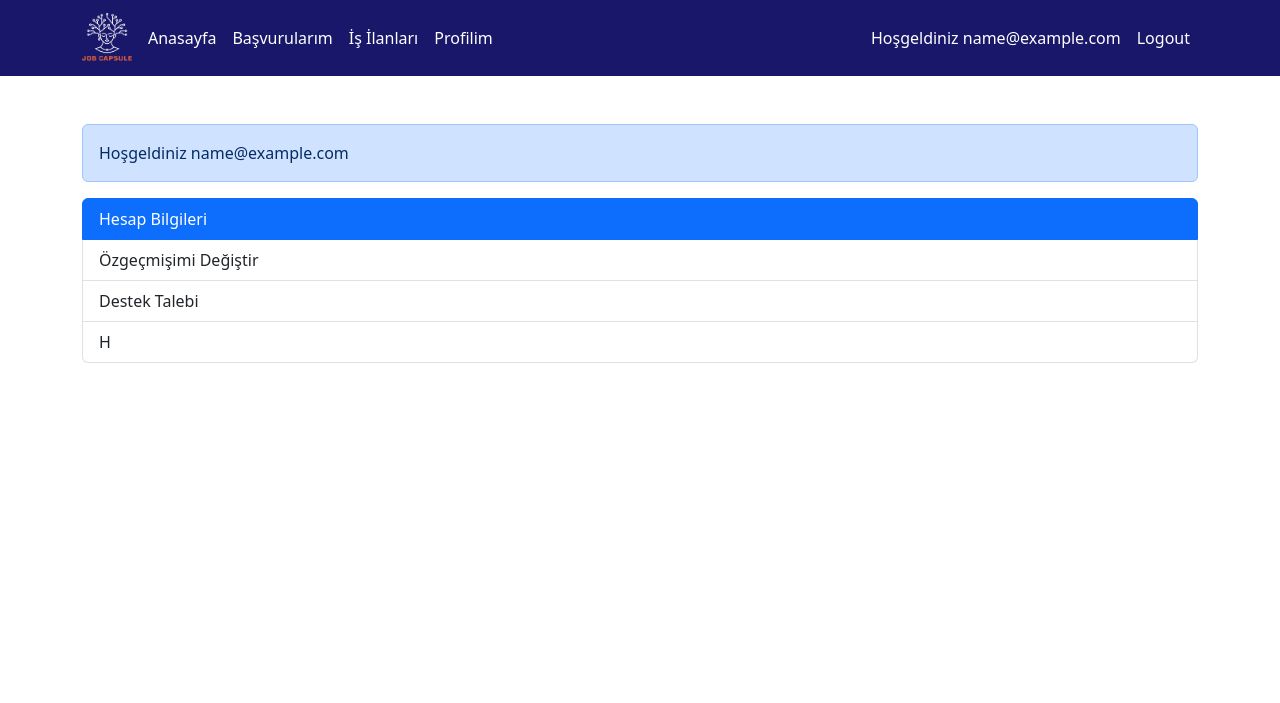
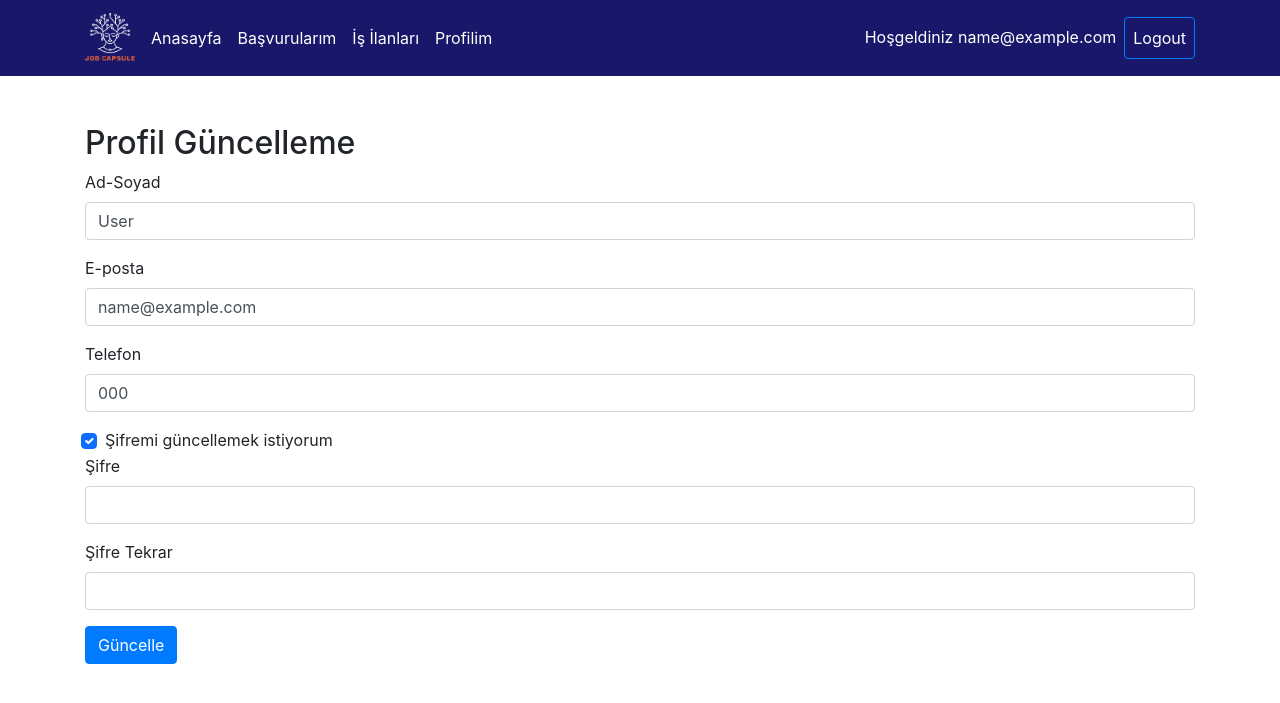
Before and after one commit to halecosar/Job_Capsule, a PHP site: page /Job_Capsule/Components/profile.php in a window 1280 px wide. Shown: the top 703 px of the page. Run offline with PHP 8.4, Linux system fonts and the light colour scheme; the visitor is signed in with stand-in values (Sample User, id 1); tables that the repository leaves empty or names only in its code hold one stand-in row (values such as "Sample post"); some libraries are stand-ins or nearby versions.

Commit message:
my-profile page added

```diff
--- a/Job_Capsule/Components/profile.php
+++ b/Job_Capsule/Components/profile.php
@@ -1,9 +1,63 @@
 <?php
-// session_start();
-?>
+include_once "../libs/functions.php";
+include "../libs/config.php";
+require "navbar.php";
 
-<?php
-require "navbar.php";
+// Kullanıcı oturumunu kontrol et
+if (!isset($_SESSION['userId'])) {
+    // Kullanıcı oturumu yoksa giriş sayfasına yönlendir
+    header("Location: login.php");
+    exit;
+}
+
+$user_id = $_SESSION['userId'];
+$error = "";
+$success = "";
+
+// Kullanıcı bilgilerini veritabanından çek
+$query = "SELECT fullname, mail, phone, password FROM users WHERE id = ?";
+if ($stmt = mysqli_prepare($connection, $query)) {
+    mysqli_stmt_bind_param($stmt, "i", $user_id);
+    mysqli_stmt_execute($stmt);
+    mysqli_stmt_bind_result($stmt, $fullname, $mail, $phone, $current_password);
+    mysqli_stmt_fetch($stmt);
+    mysqli_stmt_close($stmt);
+}
+
+// Form gönderildiğinde
+if ($_SERVER["REQUEST_METHOD"] == "POST") {
+    $fullname = trim($_POST["fullname"]);
+    $mail = trim($_POST["mail"]);
+    $phone = trim($_POST["phone"]);
+    $update_password = isset($_POST["update_password"]) ? true : false;
+    $password = $update_password && isset($_POST["password"]) ? trim($_POST["password"]) : "";
+    $confirm_password = $update_password && isset($_POST["confirm_password"]) ? trim($_POST["confirm_password"]) : "";
+
+
+    if ($update_password && $password != $confirm_password) {
+        $error = "Şifreler eşleşmiyor.";
+    } else {
+        if ($update_password) {
+            $hashed_password = password_hash($password, PASSWORD_DEFAULT);
+        } else {
+            $hashed_password = $current_password;
+        }
+
+        // Kullanıcı bilgilerini güncelle
+        $update_query = "UPDATE users SET fullname = ?, mail = ?, phone = ?, password = ? WHERE id = ?";
+        if ($stmt = mysqli_prepare($connection, $update_query)) {
+            mysqli_stmt_bind_param($stmt, "ssssi", $fullname, $mail, $phone, $hashed_password, $user_id);
+            if (mysqli_stmt_execute($stmt)) {
+                $success = "Profiliniz başarıyla güncellendi.";
+            } else {
+                $error = "Profil güncelleme başarısız oldu.";
+            }
+            mysqli_stmt_close($stmt);
+        }
+    }
+}
+
+mysqli_close($connection);
 ?>
 
 <!DOCTYPE html>
@@ -12,19 +66,62 @@ require "navbar.php";
 <head>
     <meta charset="UTF-8">
     <meta name="viewport" content="width=device-width, initial-scale=1.0">
-    <title>Hesap Bilgileri</title>
-
+    <title>Profil Güncelleme</title>
+    <link rel="stylesheet" href="https://stackpath.bootstrapcdn.com/bootstrap/4.5.2/css/bootstrap.min.css"
+        integrity="sha384-JcKb8q3iqJ61gNV9KGb8thSsNjpSL0n8PARn9HuZOnIxN0hoP+VmmDGMN5t9UJ0Z" crossorigin="anonymous">
+    <script>
+        function togglePasswordFields() {
+            var checkbox = document.getElementById('update_password');
+            var passwordFields = document.getElementsByClassName('password-field');
+            for (var i = 0; i < passwordFields.length; i++) {
+                passwordFields[i].disabled = !checkbox.checked;
+            }
+        }
+    </script>
 </head>
 
 <body>
     <div class="container mt-5">
-        <div class="alert alert-primary" role="alert">
-            <?php echo "Hoşgeldiniz " . htmlspecialchars($_SESSION['mail']); ?>
-        </div>
-        <div class="list-group">
-            <a href="hesap-bilgileri.php" class="list-group-item list-group-item-action active" aria-current="true">
-                Hesap Bilgileri
-            </a>
-            <a href="ozgecmis-degistir.php" class="list-group-item list-group-item-action">Özgeçmişimi Değiştir</a>
-            <a href="destek-talebi.php" class="list-group-item list-group-item-action">Destek Talebi</a>
-            <a href="hesap-sil.php" class="list-group-item list-group-item-action">H
+        <h2>Profil Güncelleme</h2>
+        <?php if (!empty($error)): ?>
+            <div class="alert alert-danger"><?= htmlspecialchars($error) ?></div>
+        <?php endif; ?>
+        <?php if (!empty($success)): ?>
+            <div class="alert alert-success"><?= htmlspecialchars($success) ?></div>
+        <?php endif; ?>
+        <form action="profile.php" method="POST">
+            <div class="form-group">
+                <label for="fullname">Ad-Soyad</label>
+                <input type="text" class="form-control" id="fullname" name="fullname"
+                    value="<?= htmlspecialchars($fullname) ?>" required>
+            </div>
+            <div class="form-group">
+                <label for="mail">E-posta</label>
+                <input type="email" class="form-control" id="mail" name="mail" value="<?= htmlspecialchars($mail) ?>"
+                    required>
+            </div>
+            <div class="form-group">
+                <label for="phone">Telefon</label>
+                <input type="text" class="form-control" id="phone" name="phone" value="<?= htmlspecialchars($phone) ?>"
+                    required>
+            </div>
+            <div class="form-check">
+                <input type="checkbox" class="form-check-input" id="update_password" name="update_password"
+                    onclick="togglePasswordFields()" checked>
+                <label class="form-check-label" for="update_password">Şifremi güncellemek istiyorum</label>
+            </div>
+            <div class="form-group">
+                <label for="password">Şifre</label>
+                <input type="password" class="form-control password-field" id="password" name="password" required>
+            </div>
+            <div class="form-group">
+                <label for="confirm_password">Şifre Tekrar</label>
+                <input type="password" class="form-control password-field" id="confirm_password" name="confirm_password"
+                    required>
+            </div>
+            <button type="submit" class="btn btn-primary">Güncelle</button>
+        </form>
+    </div>
+</body>
+
+</html>
--- a/Job_Capsule/libs/functions.php
+++ b/Job_Capsule/libs/functions.php
@@ -174,54 +174,32 @@ function ApplicationAdd($user_id, $job_id, $status)
     return $success;
 }
 
-
 function getAllApplications($user_id, $keyword, $page)
 {
     include "config.php";
 
-    $pageCount = 3;
+    $pageCount = 1;
     $offset = ($page - 1) * $pageCount;
+    $query = "";
 
-    // Temel sorgu
-    $query = "FROM application WHERE user_id=?";
-    $params = [$user_id];
-    $types = "i";
+    $query = "FROM application a INNER JOIN jobs j ON j.id = a.job_id WHERE user_id=$user_id";
 
-    // Anahtar kelime eklenirse
     if (!empty($keyword)) {
-        $query .= " AND (application.title LIKE ?)";
-        $params[] = "%$keyword%";
-        $types .= "s";
+        $query .= " && (j.title LIKE '%$keyword%' or j.short_description LIKE '%$keyword%' or j.location LIKE '%$keyword%')";
     }
 
-    // Toplam kayıt sayısını hesaplama
     $total_sql = "SELECT COUNT(*) " . $query;
-    $stmt = mysqli_prepare($connection, $total_sql);
-    mysqli_stmt_bind_param($stmt, $types, ...$params);
-    mysqli_stmt_execute($stmt);
-    mysqli_stmt_bind_result($stmt, $count);
-    mysqli_stmt_fetch($stmt);
-    mysqli_stmt_close($stmt);
 
-    $total_pages = ceil($count / $pageCount);
+    $count_data = mysqli_query($connection, $total_sql);
+    $count = mysqli_fetch_array($count_data)[0];
+    $total_pages = ceil($count / $pageCount); //kaç eleman çekildi kaç sayfa yapılacak.
 
-    // Verileri getirme
-    $sql = "SELECT * " . $query . " LIMIT ?, ?";
-    $stmt = mysqli_prepare($connection, $sql);
-    $params[] = $offset;
-    $params[] = $pageCount;
-    $types .= "ii";
-    mysqli_stmt_bind_param($stmt, $types, ...$params);
-    mysqli_stmt_execute($stmt);
-    $result = mysqli_stmt_get_result($stmt);
-    $applications = mysqli_fetch_all($result, MYSQLI_ASSOC);
-    mysqli_stmt_close($stmt);
-
+    $sql = "SELECT * " . $query . " LIMIT $offset, $pageCount";
+    $result = mysqli_query($connection, $sql);
     mysqli_close($connection);
-
     return array(
         "total_pages" => $total_pages,
-        "data" => $applications,
+        "data" => $result,
         "totalCount" => $count
     );
 }
```
Also changed, not shown: Job_Capsule/Components/my-applications.php (+40 -33 lines).
